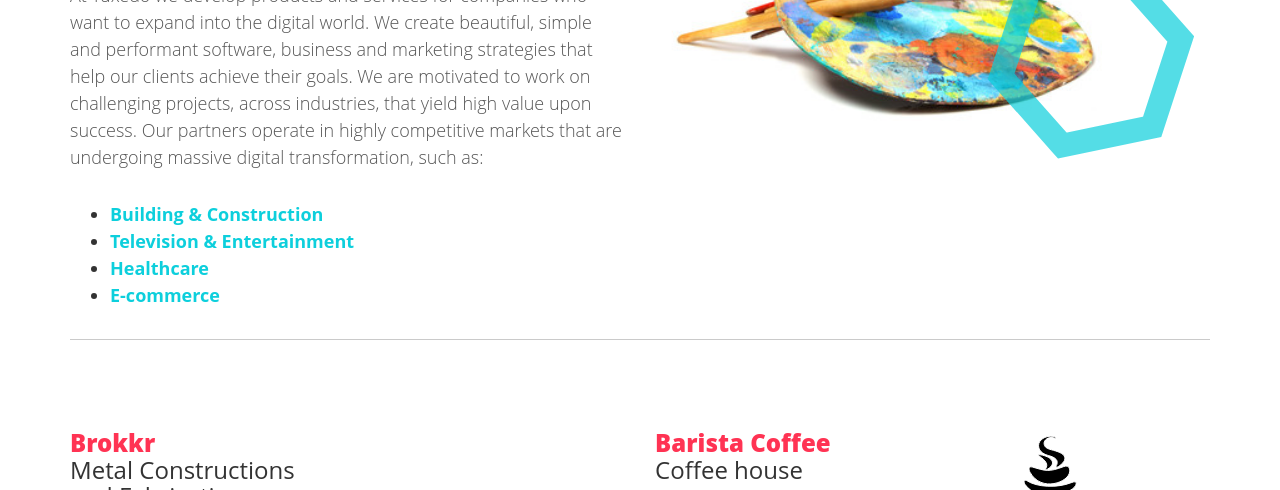
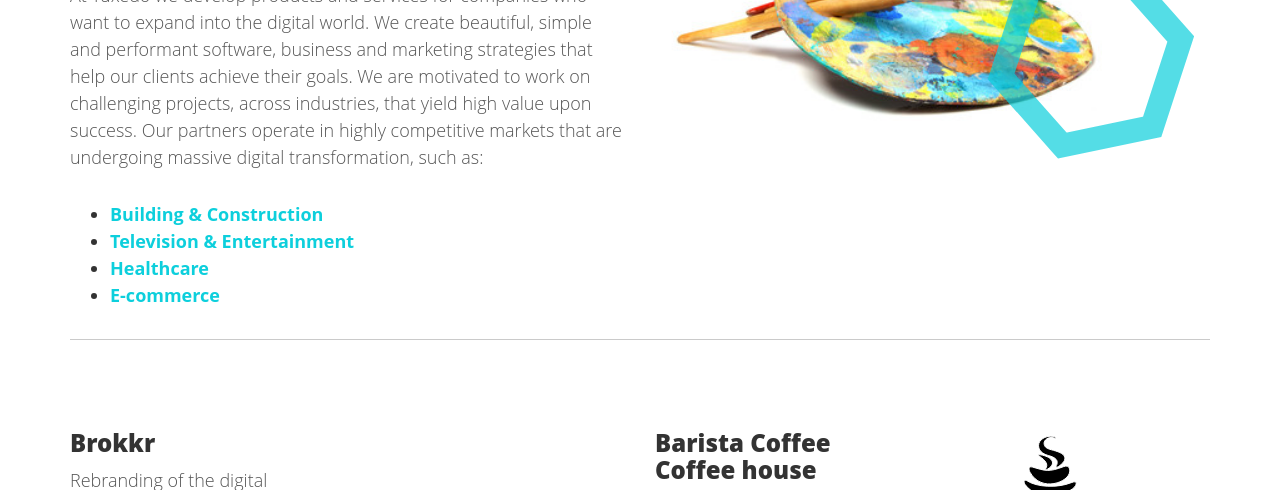
Before and after one commit to maringerov/Tuxedo, a plain HTML site: page v2/portfolio.html in a window 1280 px wide. Shown: the part 297-787 px from the top of the page. Drawn offline with nearby package versions, Linux system fonts and the light colour scheme.

Commit message:
Resolve conflicts

```diff
--- a/v2/portfolio.html
+++ b/v2/portfolio.html
@@ -54,7 +54,7 @@
         <div class="row">
           <div class="col-md-3">
             <div class="portfolio-item-text">
-              <h3><span class="portfolio-item-name-brokkr">Brokkr</span><br>Metal Constructions and Fabrication</h3>
+              <h3>Brokkr</h3>
               <p>Rebranding of the digital company image, creating a fresh new web presence for its expansion into the United Kingdom.</p>
             </div>
           </div>
--- a/v2/public/css/main.scss
+++ b/v2/public/css/main.scss
@@ -17,7 +17,7 @@ h1 {
   font-weight: 900;
 }
 h3 {
-  // font-weight: 900;
+  font-weight: 900;
 }
 p {
   font-size: 18px;
@@ -211,10 +211,6 @@ a {
     background: $purple;
   }
 }
-.portfolio-item-name-brokkr {
-  color: $red;
-  font-weight: 900;
-}
 
 @media screen and (max-width: 767px) {
   .footer {
```
Also changed, not shown: v2/index.html (+1 -1 lines), v2/public/css/main.css, 1 other file.
